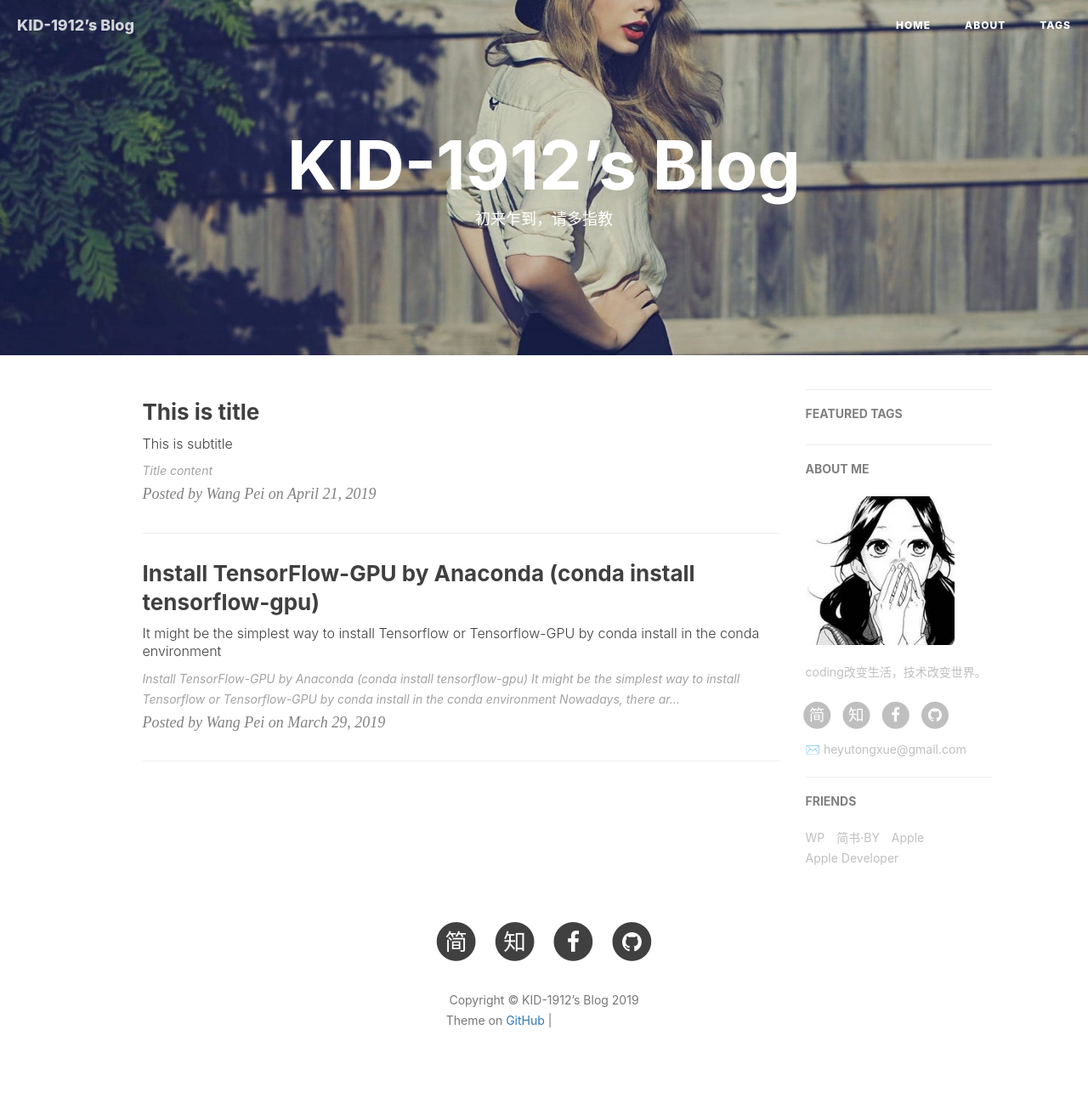
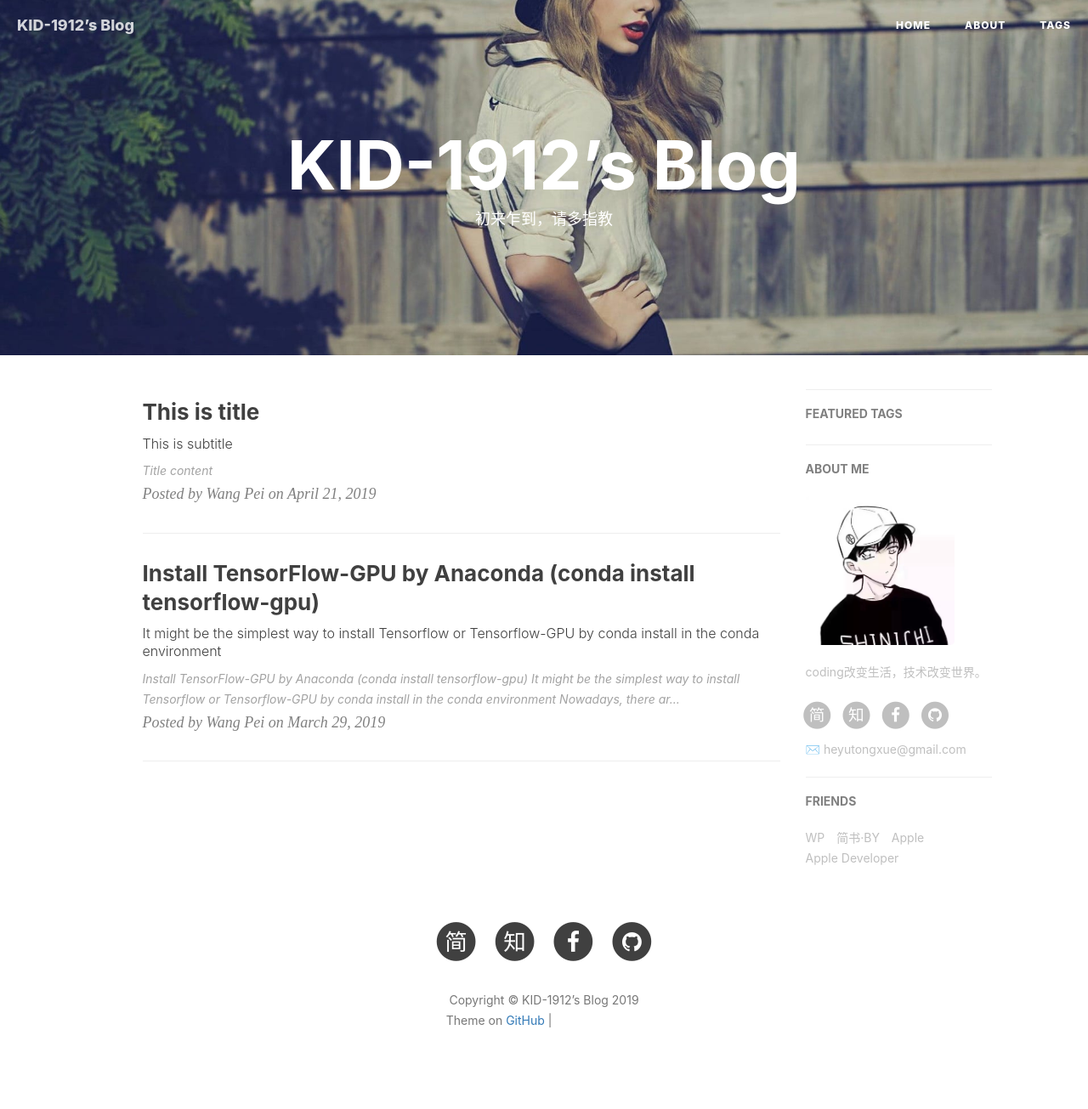
Before and after one commit to KID-1912/KID-1912.github.io, a Jekyll site: the page built from index.html, in a window 1280 px wide. Shown: the whole page at 85% size. Built offline with Jekyll 4.4.1, drawn with Linux system fonts in a browser that asks for light colours; nearby versions of some CDN libraries; the list of posts is cut into pages by our own code; comment, search, counter and statistics services are not loaded; grey boxes are pictures that could not be loaded.

Commit message:
Update _config.yml

```diff
--- a/_config.yml
+++ b/_config.yml
@@ -12,7 +12,7 @@
 # Sidebar settings
 sidebar: true                           # whether or not using Sidebar.
 sidebar-about-description: "coding改变生活，技术改变世界。"
-sidebar-avatar: /img/avatar_binggan.jpg      # use absolute URL, seeing it's used in both `/` and `/about/`
+sidebar-avatar: /img/user.jpg      # use absolute URL, seeing it's used in both `/` and `/about/`
 
 
 
```
